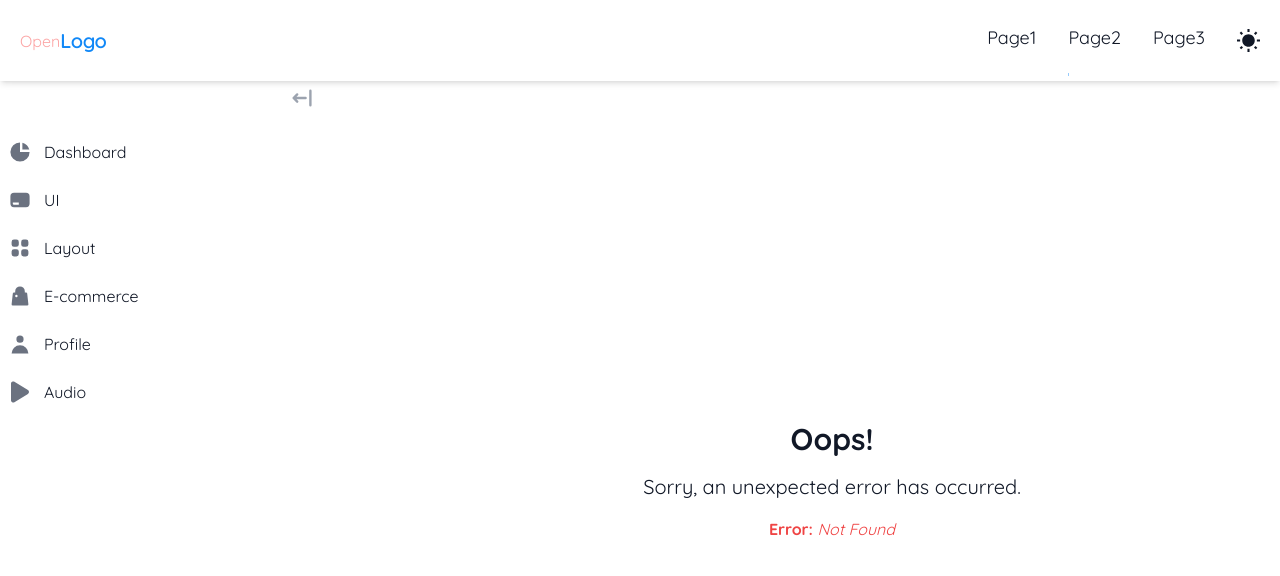
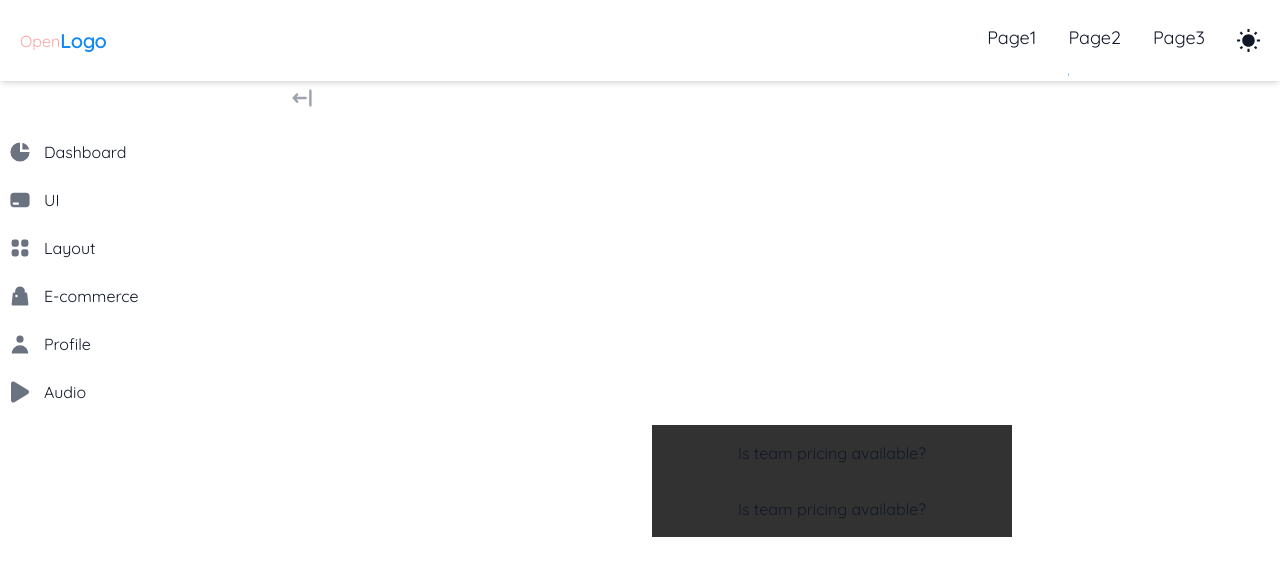
Before and after one commit to brozinsky/app-template, a React (Vite) app: page /components/faq in a window 1280 px wide. Before the commit this address had no page. Shown: the top 576 px of the page. Built offline with nearby package versions, Linux system fonts and the light colour scheme.

Commit message:
chore(components): initialize faq page

```diff
--- a/src/Router.jsx
+++ b/src/Router.jsx
@@ -15,6 +15,7 @@ import GridPage from "@/pages/layout/GridPage";
 import TypographyPage from "@/pages/layout/TypographyPage";
 import AudioPage from "@/pages/AudioPage";
 import CategoriesPage from "@/pages/layout/CategoriesPage";
+import FaqPage from "@/pages/components/FaqPage";
 
 const router = createBrowserRouter([
     {
@@ -37,6 +38,10 @@ const router = createBrowserRouter([
     {
         path: "/components/toggle",
         element: <TogglePage />,
+    },
+    {
+        path: "/components/faq",
+        element: <FaqPage />,
     },
     {
         path: "/layout/flex",
--- /dev/null
+++ b/src/pages/components/FaqPage.jsx
@@ -0,0 +1,57 @@
+import {Disclosure, Transition} from "@headlessui/react";
+import WithWrapper from "@/components/HOC/WithWrapper";
+
+const FaqPage = () => {
+    return (
+        <>
+            <div className="flex flex-col items-center w-[360px]">
+                <Disclosure>
+                    {({open}) => (
+                        <>
+                            <div className={"flex flex-col w-full"}>
+                                <Disclosure.Button className={"p-4 bg-dark-200"}>Is team pricing available?</Disclosure.Button>
+                                <Transition
+                                    show={open}
+                                    enter="transition duration-100 ease-out"
+                                    enterFrom="transform max-h-[0]"
+                                    enterTo="transform max-h-[500px]"
+                                    leave="transition duration-75 ease-out"
+                                    leaveFrom="transform translate-y-0 opacity-100"
+                                    leaveTo="transform translate-y-12 opacity-0"
+                                >
+                                    <Disclosure.Panel static className={"p-4 bg-dark-100"}>
+                                        Yes! You can purchase a license that you can share with your entire team.
+                                    </Disclosure.Panel>
+                                </Transition>
+                            </div>
+                        </>
+                    )}
+                </Disclosure>
+                <Disclosure>
+                    {({open}) => (
+                        <>
+                            <div className={"flex flex-col w-full"}>
+                                <Disclosure.Button className={"p-4 bg-dark-200"}>Is team pricing available?</Disclosure.Button>
+                                <Transition
+                                    show={open}
+                                    enter="transition duration-100 ease-out"
+                                    enterFrom="transform scale-95 opacity-0"
+                                    enterTo="transform scale-100 opacity-100"
+                                    leave="transition duration-75 ease-out"
+                                    leaveFrom="transform scale-100 opacity-100"
+                                    leaveTo="transform scale-95 opacity-0"
+                                >
+                                    <Disclosure.Panel static className={"p-4 bg-dark-100"}>
+                                        Yes! You can purchase a license that you can share with your entire team.
+                                    </Disclosure.Panel>
+                                </Transition>
+                            </div>
+                        </>
+                    )}
+                </Disclosure>
+            </div>
+        </>
+    );
+};
+
+export default WithWrapper(FaqPage);
```
